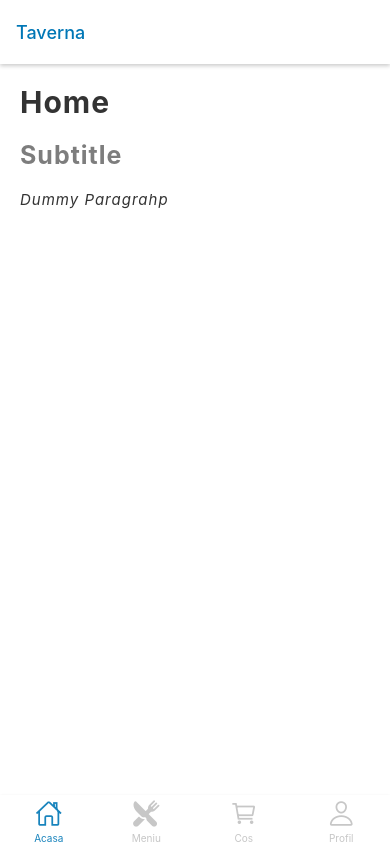
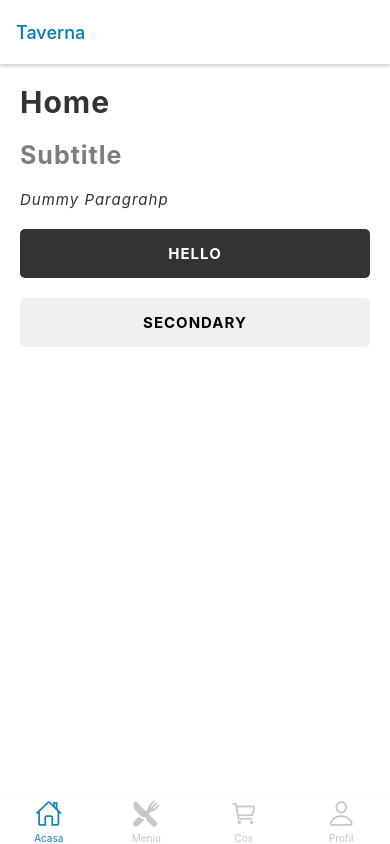
Before and after one commit to AndreiChristian/REACT_NATIVE, a React Native app in the folder delivery_prototype/: screen /Tabs in a window 390 px wide. Built offline with nearby package versions, Linux system fonts and the light colour scheme.

Commit message:
going back in

```diff
--- a/delivery_prototype/components/Shared/Button/ButtonProps.ts
+++ b/delivery_prototype/components/Shared/Button/ButtonProps.ts
@@ -1,4 +1,7 @@
 export interface ButtonProps {
   style?: "primary" | "accent" | "success" | "info" | "warning" | "error",
-  text: string
+  text: string,
+  onPress?: () => void,
+  onLongPress?: () => void
+
 }
--- /dev/null
+++ b/delivery_prototype/components/Shared/Button/PrimaryButton.tsx
@@ -0,0 +1,37 @@
+import { Text } from "react-native"
+import Colors from "../../../constants/Colors"
+import { ButtonProps } from "./ButtonProps"
+import { TouchableOpacity } from "react-native-gesture-handler"
+
+
+const PrimaryButton: React.FC<ButtonProps> = ({
+  text = "PlaceHolder",
+  onPress = () => { },
+  onLongPress = () => { } }) => {
+  return <TouchableOpacity
+    onPress={onPress}
+    onLongPress={onLongPress}
+    style={
+      {
+        backgroundColor: Colors.primaryText,
+        alignItems: "center",
+        justifyContent: "center",
+        paddingVertical: 15,
+        borderRadius: 5,
+        shadowColor: Colors.shadows,
+      }
+    }
+  >
+    <Text style={{
+      color: Colors.lightText,
+      fontSize: 15,
+      fontWeight: 'bold',
+      letterSpacing: 1,
+      textTransform: "uppercase"
+    }}
+    >{text}
+    </Text>
+  </TouchableOpacity>
+}
+
+export default PrimaryButton
--- /dev/null
+++ b/delivery_prototype/components/Shared/Button/SecondaryButton.tsx
@@ -0,0 +1,37 @@
+import { Text } from "react-native"
+import Colors from "../../../constants/Colors"
+import { ButtonProps } from "./ButtonProps"
+import { TouchableOpacity } from "react-native-gesture-handler"
+
+
+const SecondaryButton: React.FC<ButtonProps> = ({
+  text = "PlaceHolder",
+  onPress = () => { },
+  onLongPress = () => { } }) => {
+  return <TouchableOpacity
+    onPress={onPress}
+    onLongPress={onLongPress}
+    style={
+      {
+        backgroundColor: Colors.surface,
+        alignItems: "center",
+        justifyContent: "center",
+        paddingVertical: 15,
+        borderRadius: 5,
+        shadowColor: Colors.shadows,
+      }
+    }
+  >
+    <Text style={{
+      color: Colors.highEmphasisText,
+      fontSize: 15,
+      fontWeight: 'bold',
+      letterSpacing: 1,
+      textTransform: "uppercase"
+    }}
+    >{text}
+    </Text>
+  </TouchableOpacity>
+}
+
+export default SecondaryButton
--- /dev/null
+++ b/delivery_prototype/dummyData/Categories.ts
@@ -0,0 +1,39 @@
+import { MenuCategory } from "./models";
+
+export const categories: MenuCategory[] = [
+  {
+    id: 1,
+    name: "Ciorbe",
+    imagePath: ""
+  },
+  {
+    id: 2,
+    name: "Salate",
+    imagePath: ""
+  },
+  {
+    id: 3,
+    name: "Gratare",
+    imagePath: ""
+  },
+  {
+    id: 4,
+    name: "Deserturi",
+    imagePath: ""
+  },
+  {
+    id: 5,
+    name: "Snitele",
+    imagePath: ""
+  },
+  {
+    id: 6,
+    name: "Peste",
+    imagePath: ""
+  },
+  {
+    id: 7,
+    name: "Platouri",
+    imagePath: ""
+  },
+]
--- /dev/null
+++ b/delivery_prototype/dummyData/models.ts
@@ -0,0 +1,5 @@
+export interface MenuCategory {
+  id: number,
+  name: string,
+  imagePath: string
+}
--- a/delivery_prototype/package.json
+++ b/delivery_prototype/package.json
@@ -15,6 +15,7 @@
     "@react-navigation/stack": "^6.3.17",
     "expo": "~49.0.10",
     "expo-status-bar": "~1.6.0",
+    "pocketbase": "^0.18.0",
     "react": "18.2.0",
     "react-native": "0.72.4",
     "react-native-gesture-handler": "~2.12.0",
--- a/delivery_prototype/screens/Home.tsx
+++ b/delivery_prototype/screens/Home.tsx
@@ -1,4 +1,6 @@
 import ScreenContainer from "../components/Layoout/ScreenContainer";
+import PrimaryButton from "../components/Shared/Button/PrimaryButton";
+import SecondaryButton from "../components/Shared/Button/SecondaryButton";
 import HeaderOne from "../components/Shared/Text/HeaderOne";
 import HeaderTwo from "../components/Shared/Text/HeaderTwo";
 import Paragraph from "../components/Shared/Text/Paragraph";
@@ -9,6 +11,8 @@ export default function HomeScreen() {
       <HeaderOne text="Home" />
       <HeaderTwo text="Subtitle" />
       <Paragraph text="Dummy Paragrahp" />
+      <PrimaryButton text="Hello" />
+      <SecondaryButton text="Secondary" />
     </ScreenContainer>
   )
 }
--- a/delivery_prototype/screens/Menu.tsx
+++ b/delivery_prototype/screens/Menu.tsx
@@ -1,10 +1,56 @@
+import { Image, ScrollView, StyleSheet, Text, View } from "react-native";
 import ScreenContainer from "../components/Layoout/ScreenContainer";
 import HeaderOne from "../components/Shared/Text/HeaderOne";
+import { categories } from "../dummyData/Categories";
+import Colors from "../constants/Colors";
+import HeaderTwo from "../components/Shared/Text/HeaderTwo";
 
 export default function MenuScreen() {
+
   return (
     <ScreenContainer>
-      <HeaderOne text="Meniu" />
+      <HeaderTwo text="Categorii" />
+      <ScrollView style={styles.scrollContainer} horizontal={true} showsHorizontalScrollIndicator={false} >
+        {categories.map((c) => {
+          return (
+            <View style={styles.listItem} key={c.id} >
+              <Image
+                style={styles.image}
+                source={{
+                  uri: 'https://upload.wikimedia.org/wikipedia/commons/6/6d/Good_Food_Display_-_NCI_Visuals_Online.jpg'
+                }}
+                width={90}
+                height={90}
+              />
+              <Text style={styles.label} >{c.name}</Text>
+            </View>
+          )
+        })}
+      </ScrollView>
+      <View style={{ flex: 1 }} >
+        <HeaderOne text="Menu" />
+      </View>
     </ScreenContainer>
   )
 }
+
+const styles = StyleSheet.create({
+  scrollContainer: {
+    maxHeight: 140,
+  },
+  listItem: {
+    marginHorizontal: 10,
+    flexShrink: 1,
+    alignItems: "center",
+    justifyContent: "center",
+    gap: 5
+  },
+  label: {
+    fontSize: 18,
+    color: Colors.primaryText,
+    fontWeight: "bold"
+  },
+  image: {
+    borderRadius: 10
+  }
+})
```
Also changed, not shown: 1 other file (tests, documents, lock files or other folders).
